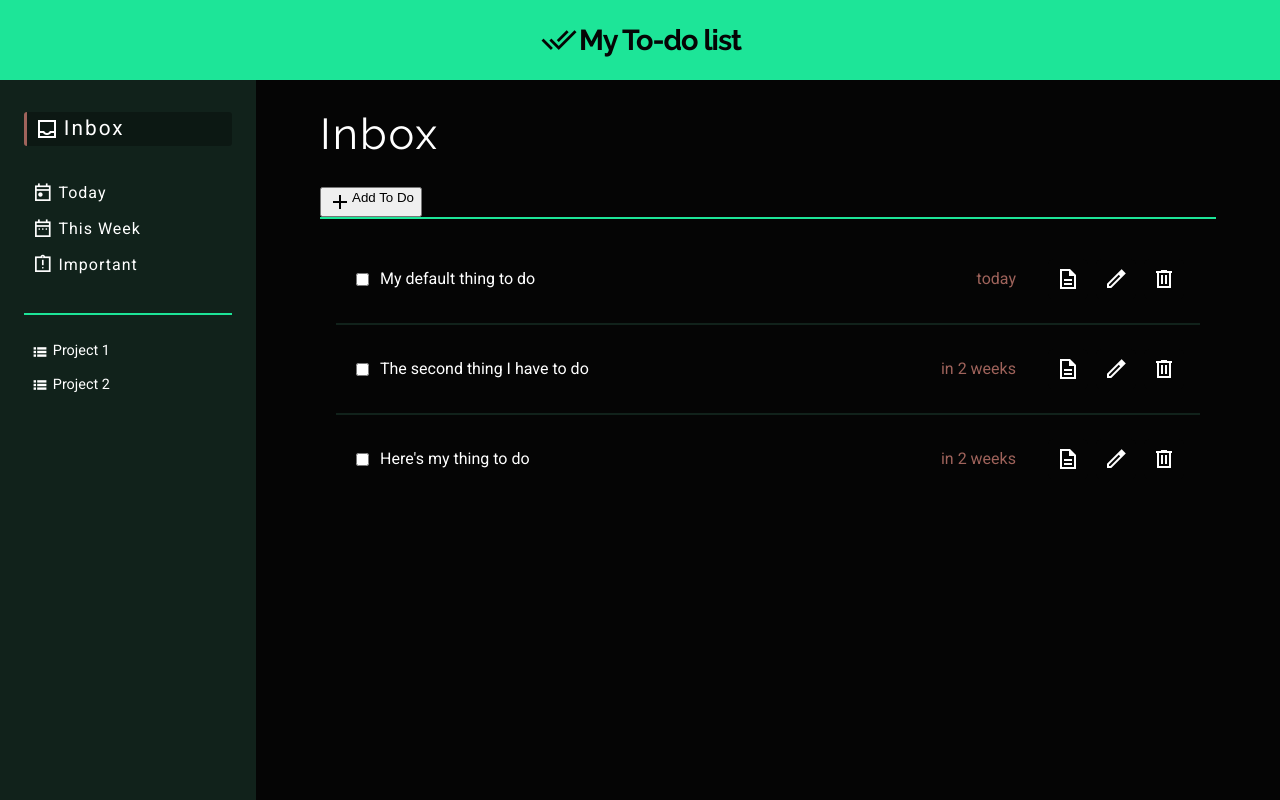
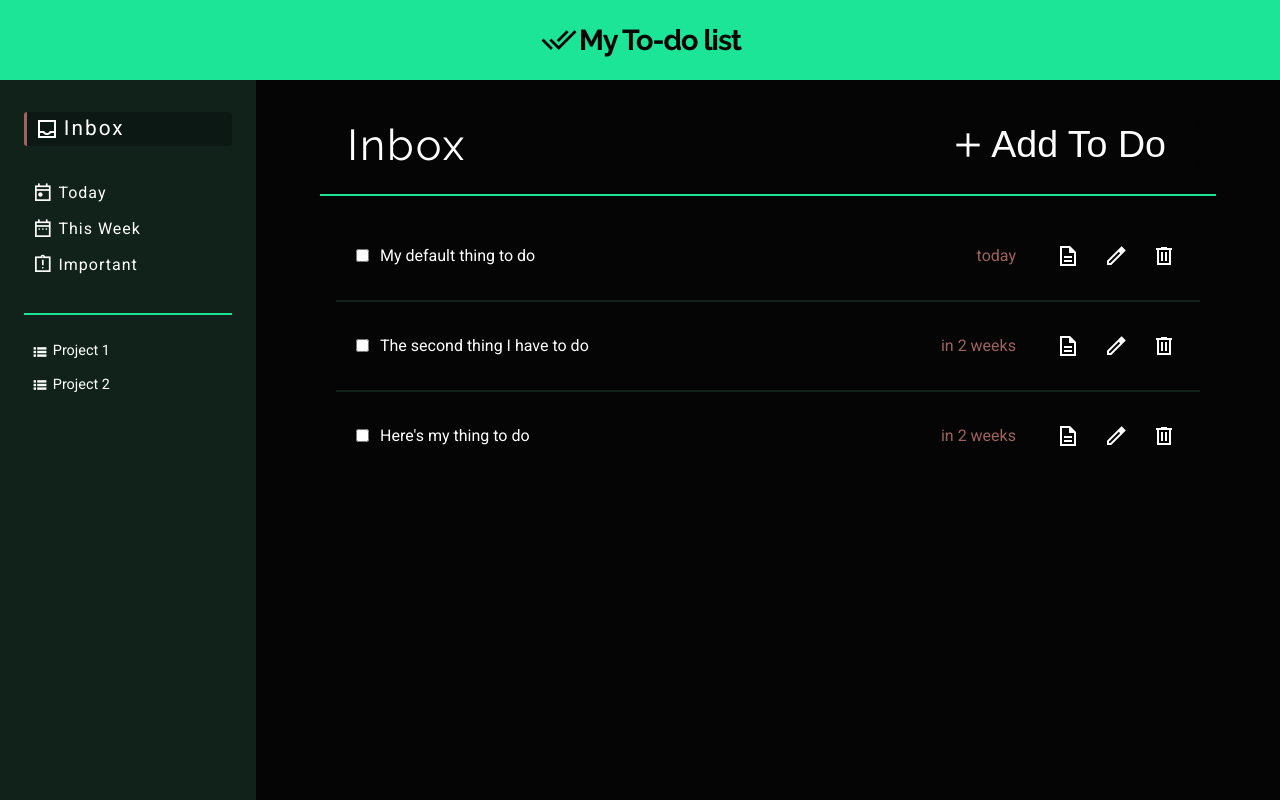
Before and after one commit to MewKay/to-do-list, a website built with webpack: page dist/index.html in a window 1280 px wide. Built offline with nearby package versions, Linux system fonts and the light colour scheme.

Commit message:
Style the content head

```diff
--- a/src/components/styles/style.css
+++ b/src/components/styles/style.css
@@ -84,8 +84,24 @@ main {
   flex-direction: column;
 }
 
-main h1 {
-  margin-bottom: 2rem;
+.content-head {
+  margin-bottom: 1rem;
+  padding: 0 1rem;
+  display: flex;
+  justify-content: space-between;
+  align-items: center;
+}
+
+.content-title {
+  padding: .7rem;
+}
+
+.btn-add-to-do {
+  padding: .5rem 2rem;
+  display: flex;
+  align-items: center;
+  justify-content: center;
+  gap: .2rem;
 }
 
 main ul {
@@ -279,10 +295,26 @@ header .material-symbols-sharp {
 
 /* --- Content --- */
 
-main h1 {
+.content-title {
   font-family: var(--font-heading);
   font-size: 2.7rem;
   letter-spacing: 2px;
+}
+
+.btn-add-to-do {
+  border: 2px solid var(--background);
+  border-radius: 15px;
+  background-color: var(--background);
+  color: var(--text);
+  font-size: 2.35rem;
+}
+
+.btn-add-to-do .material-symbols-sharp {
+  font-size: 2.5rem;
+}
+
+.btn-add-to-do:hover {
+  border-color: var(--text);
 }
 
 main ul {
```
Also changed, not shown: dist/main.js.
